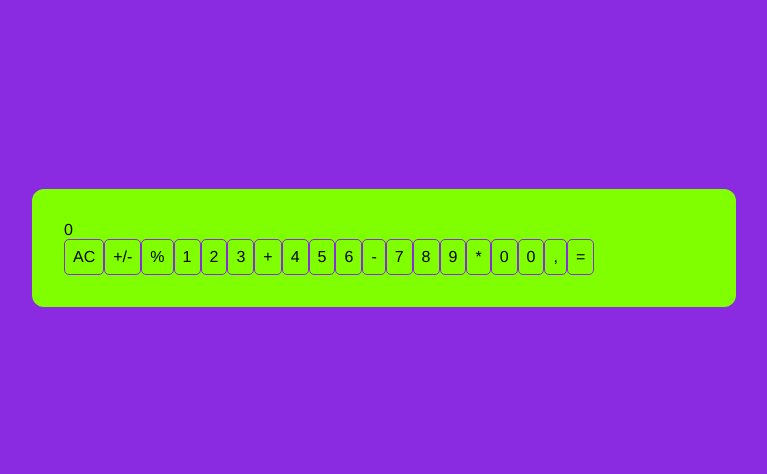
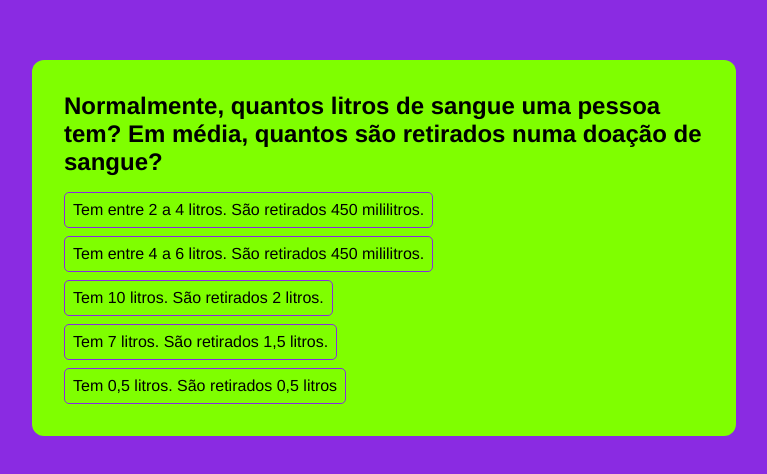
Before and after one commit to costaadiego1989/my-quizz-game, a React (Create React App) app: page / in a window 1280 px wide. Shown: the part 152-626 px from the top of the page, without its empty margins (256-1023 px from the left). Built offline with nearby package versions, Linux system fonts and the light colour scheme.

Commit message:
fix: change names use state and define another states.

```diff
--- a/src/App.css
+++ b/src/App.css
@@ -9,6 +9,7 @@ body {
 
 h2 {
   font-size: 1.5rem;
+  padding-bottom: 1rem;
 }
 
 h5 {
--- a/src/App.jsx
+++ b/src/App.jsx
@@ -12,8 +12,7 @@ const questions = [
         isCorrect: false,
       },
       {
-        answerText:
-          "Pedro Pascal AlvaresTem entre 4 a 6 litros. São retirados 450 mililitros.",
+        answerText: "Tem entre 4 a 6 litros. São retirados 450 mililitros.",
         isCorrect: true,
       },
       {
@@ -73,36 +72,26 @@ const questions = [
 ];
 
 export const App = () => {
+  const [score, setScore] = useState(0);
+  const [question, setQuestion] = useState(0);
+  const [count, setCount] = useState(0);
 
-  const [score, setScore] = useState(0);
-  const [value, setNewValue] = useState(0);
-  const [oldValue, setOldValue] = useState(0);
-  const [operator, setNewOperator] = useState([]);
-
-  return <div className="App">
-    <div className="containerQuizz">
-      <div>{value}</div>
-      <div>
-        <button>AC</button>
-        <button>+/-</button>
-        <button>%</button>
-        <button>1</button>
-        <button>2</button>
-        <button>3</button>
-        <button>+</button>
-        <button>4</button>
-        <button>5</button>
-        <button>6</button>
-        <button>-</button>
-        <button>7</button>
-        <button>8</button>
-        <button>9</button>
-        <button>*</button>
-        <button>0</button>
-        <button>0</button>
-        <button>,</button>
-        <button>=</button>
+  return (
+    <div className="App">
+      <div className="containerQuizz">
+        <div>
+          <h2>{questions[0].questionText}</h2>
+        </div>
+        <div>
+          {questions[0].answers.map((question, index) => {
+            return (
+              <div>
+                <button key={index}>{question.answerText}</button>
+              </div>
+            );
+          })}
+        </div>
       </div>
     </div>
-  </div>;
+  );
 };
```
